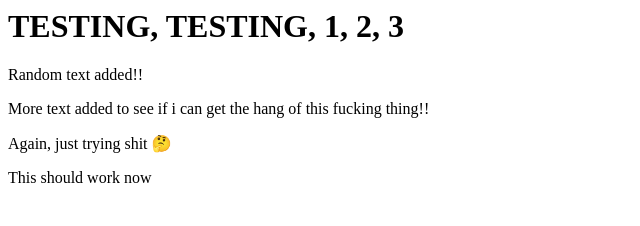
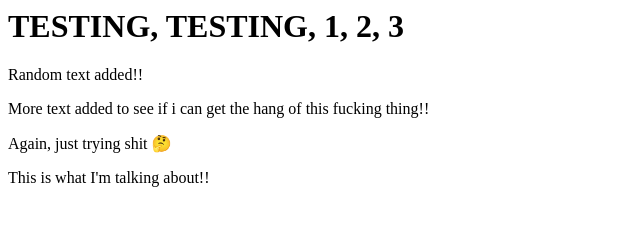
Before and after one commit to DannyBimma/code-black, a plain HTML site: page index.html in a window 1280 px wide. Shown: the full height of the page, 0-640 px from the left. Drawn offline with Linux system fonts and the light colour scheme.

Commit message:
This is itgit push

```diff
--- a/index.html
+++ b/index.html
@@ -9,6 +9,6 @@
     <p>Random text added!!</p>
     <p>More text added to see if i can get the hang of this fucking thing!!</p>
     <p>Again, just trying shit 🤔</p>
-    <p>This should work now</p>
+    <p>This is what I'm talking about!!</p>
   </body>
 </html>
```
